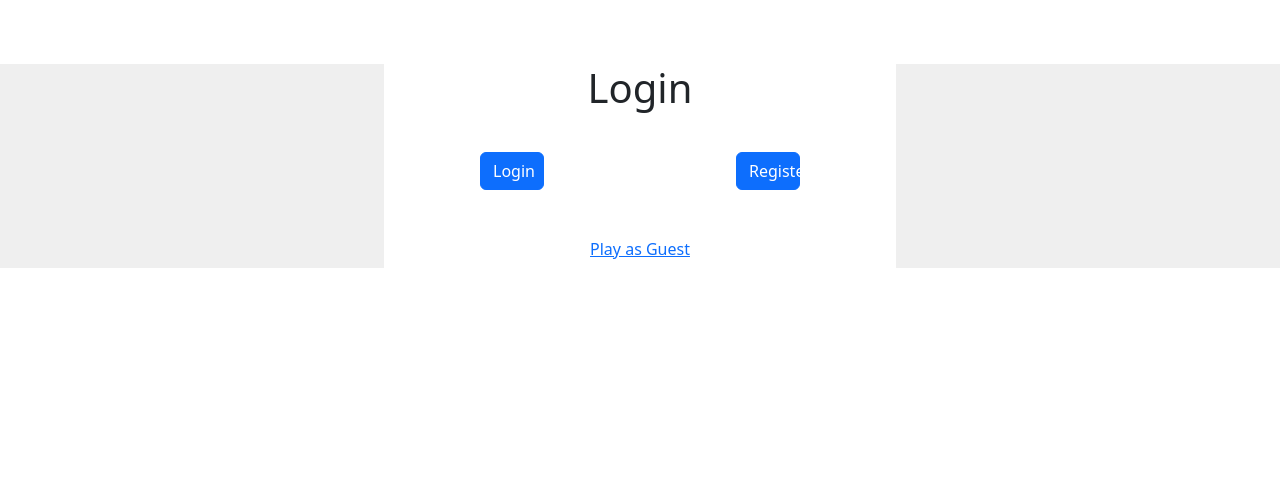
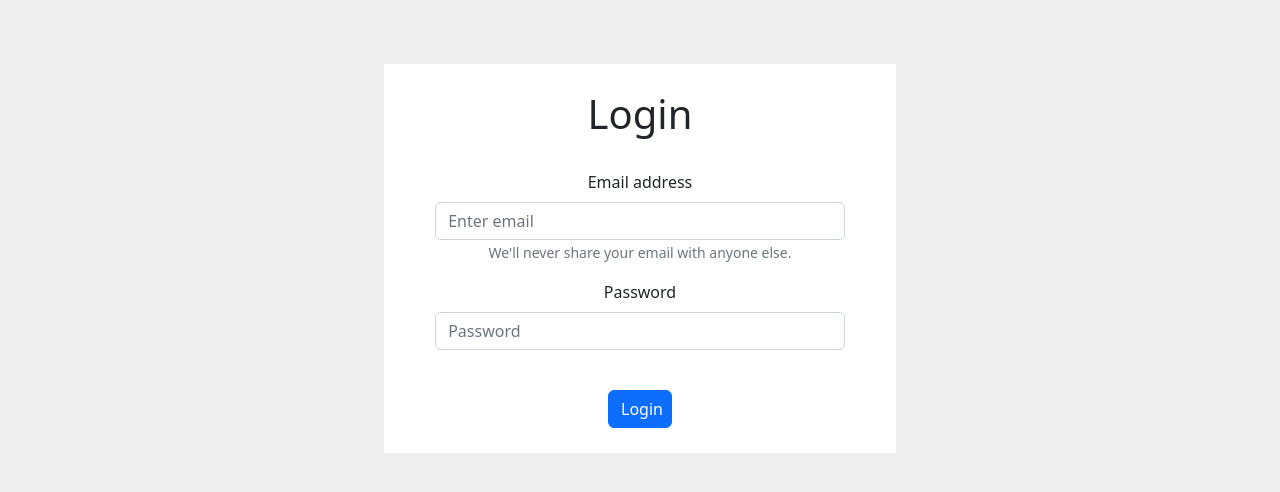
Before and after one commit to Ernest326/supermaker-web, a React (Create React App) app: page /Login in a window 1280 px wide. Shown: the top 492 px of the page. Built offline with nearby package versions, Linux system fonts and the light colour scheme; what @onehop/client would draw is missing.

Commit message:
improved ui

```diff
--- a/src/App.js
+++ b/src/App.js
@@ -1,8 +1,9 @@
-import './App.css';
+import './style.css';
 import {BrowserRouter as Router, Route, Routes} from "react-router-dom";
 import Home from "./components/Home";
 import Game from "./components/Game";
 import Login from "./components/Login"
+import Register from "./components/Register"
 
 function App() {
   return (
@@ -12,6 +13,7 @@ function App() {
           <Route path='/' element={<Home/>} />
           <Route path='/Game' element={<Game/>} />
           <Route path='/Login' element={<Login/>} />
+          <Route path='/Register' element={<Register/>} />
         </Routes>
       </Router>
     </div>
--- a/src/components/Home.jsx
+++ b/src/components/Home.jsx
@@ -1,29 +1,42 @@
-import "../App.css"
-import Button from "react-bootstrap/Button"
+import "../style.css";
+import Button from "react-bootstrap/Button";
 import { useNavigate } from "react-router-dom";
+import GameMaker from "../res/GameMaker.png";
 
 function Home() {
   let navigate = useNavigate();
 
   function navLogin() {
-    navigate('Login');
+    navigate("/Login");
   }
 
-  return(
-    <div className='Login-box'>
-      <div className='Login-box-title'>
-        <h1>SuperMaker</h1>
+  function navGuest() {
+    navigate("/Game")
+  }
+
+  function navRegister() {
+    navigate("/Register")
+  }
+
+  return (
+    <div className="Login-box">
+      <div className="Login-box-title">
+        <img id="Logo-img" src={GameMaker}></img>
       </div>
-      <div className='Login-box-middle'>
-        <div className='Login-box-middle-left'>
-          <Button variant="primary" className="Login-btn" onClick={navLogin}>Login</Button>
+      <div className="Login-box-middle">
+        <div className="Login-box-middle-left">
+          <Button variant="primary" className="Login-btn" onClick={navLogin}>
+            Login
+          </Button>
         </div>
-        <div className='Login-box-middle-right'>
-          <Button variant="primary" className="Login-btn" >Register</Button>
+        <div className="Login-box-middle-right">
+          <Button variant="primary" className="Login-btn" onClick={navRegister}>
+            Register
+          </Button>
         </div>
       </div>
-      <div className='Login-box-lower'>
-        <Button variant="link">Play as Guest</Button>
+      <div className="Login-box-lower">
+        <Button variant="link" onClick={navGuest}>Play as Guest?</Button>
       </div>
     </div>
   );
--- a/src/components/Login.jsx
+++ b/src/components/Login.jsx
@@ -1,28 +1,41 @@
-import "../App.css"
-import Button from "react-bootstrap/Button"
+import "../style.css";
+import Button from "react-bootstrap/Button";
+import Form from "react-bootstrap/Form";
 import { useNavigate } from "react-router-dom";
 
-function Home() {
-  return(
-      <div className="App">
-      <div className='Login-box'>
-        <div className='Login-box-title'>
+function Login() {
+  let navigate = useNavigate();
+
+  function navLogin() {
+    navigate('/Game');
+  }
+
+  return (
+    <div className="App">
+      <div className="Login-box">
+        <Form id="Login-form">
           <h1>Login</h1>
-        </div>
-        <div className='Login-box-middle'>
-          <div className='Login-box-middle-left'>
-            <Button variant="primary" className="Login-btn">Login</Button>
-          </div>
-          <div className='Login-box-middle-right'>
-            <Button variant="primary" className="Login-btn" >Register</Button>
-          </div>
-        </div>
-        <div className='Login-box-lower'>
-          <Button variant="link">Play as Guest</Button>
-        </div>
+          <br />
+          <Form.Group className="mb-3" controlId="formBasicEmail">
+            <Form.Label>Email address</Form.Label>
+            <Form.Control type="email" placeholder="Enter email"/>
+            <Form.Text className="text-muted">
+              We'll never share your email with anyone else.
+            </Form.Text>
+          </Form.Group>
+
+          <Form.Group className="mb-3" controlId="formBasicPassword">
+            <Form.Label>Password</Form.Label>
+            <Form.Control type="password" placeholder="Password"/>
+          </Form.Group>
+          <br />
+          <Button variant="primary" type="submit" className="Login-btn" onClick={navLogin}>
+            Login
+          </Button>
+        </Form>
       </div>
     </div>
   );
 }
 
-export default Home;
+export default Login;
--- a/src/components/Register.jsx
+++ b/src/components/Register.jsx
@@ -0,0 +1,41 @@
+import "../style.css";
+import Button from "react-bootstrap/Button";
+import Form from "react-bootstrap/Form";
+import { useNavigate } from "react-router-dom";
+
+function Register() {
+  let navigate = useNavigate();
+
+  function navLogin() {
+    navigate('/Game');
+  }
+
+  return (
+    <div className="App">
+      <div className="Login-box">
+        <Form id="Login-form">
+          <h1>Register</h1>
+          <br />
+          <Form.Group className="mb-3" controlId="formBasicEmail">
+            <Form.Label>Email address</Form.Label>
+            <Form.Control type="email" placeholder="Enter email"/>
+            <Form.Text className="text-muted">
+              We'll never share your email with anyone else.
+            </Form.Text>
+          </Form.Group>
+
+          <Form.Group className="mb-3" controlId="formBasicPassword">
+            <Form.Label>Password</Form.Label>
+            <Form.Control type="password" placeholder="Password"/>
+          </Form.Group>
+          <br />
+          <Button variant="primary" type="submit" className="Login-btn" onClick={navLogin}>
+            Login
+          </Button>
+        </Form>
+      </div>
+    </div>
+  );
+}
+
+export default Register;
--- a/src/App.css
+++ b/src/style.css
@@ -1,3 +1,7 @@
+body {
+  background-color: #efefef;
+}
+
 .App {
   text-align: center;
   background-color: #efefef;
@@ -6,14 +10,15 @@
 .Login-box {
   background-color: #ffffff;
   justify-content: center;
-  margin-top: 5%;
   margin-left: 30%;
   margin-right: 30%;
+  margin-top: 5%;
 }
 
 .Login-box-title {
   text-align: center;
   padding-bottom: 4vh;
+  padding-top: 4vh;
 }
 
 .Login-box-middle {
@@ -38,6 +43,12 @@
   width: 5vw;
 }
 
+#Login-form {
+  margin: 10%;
+  padding-top: 5%;
+  padding-bottom: 5%;
+}
+
 #Guest {
   border: none;
   background-color: inherit;
@@ -45,3 +56,10 @@
   color: #467fd0;
   text-decoration: underline;
 }
+
+#Logo-img {
+  border-style: dotted;
+  border-color: #d35f5f;
+  border-radius: 50%;
+  width: 15vw;
+}
```
Also changed, not shown: src/components/GameLogic.js (deleted, +0 -11 lines), src/res/GameMaker.png (added).
